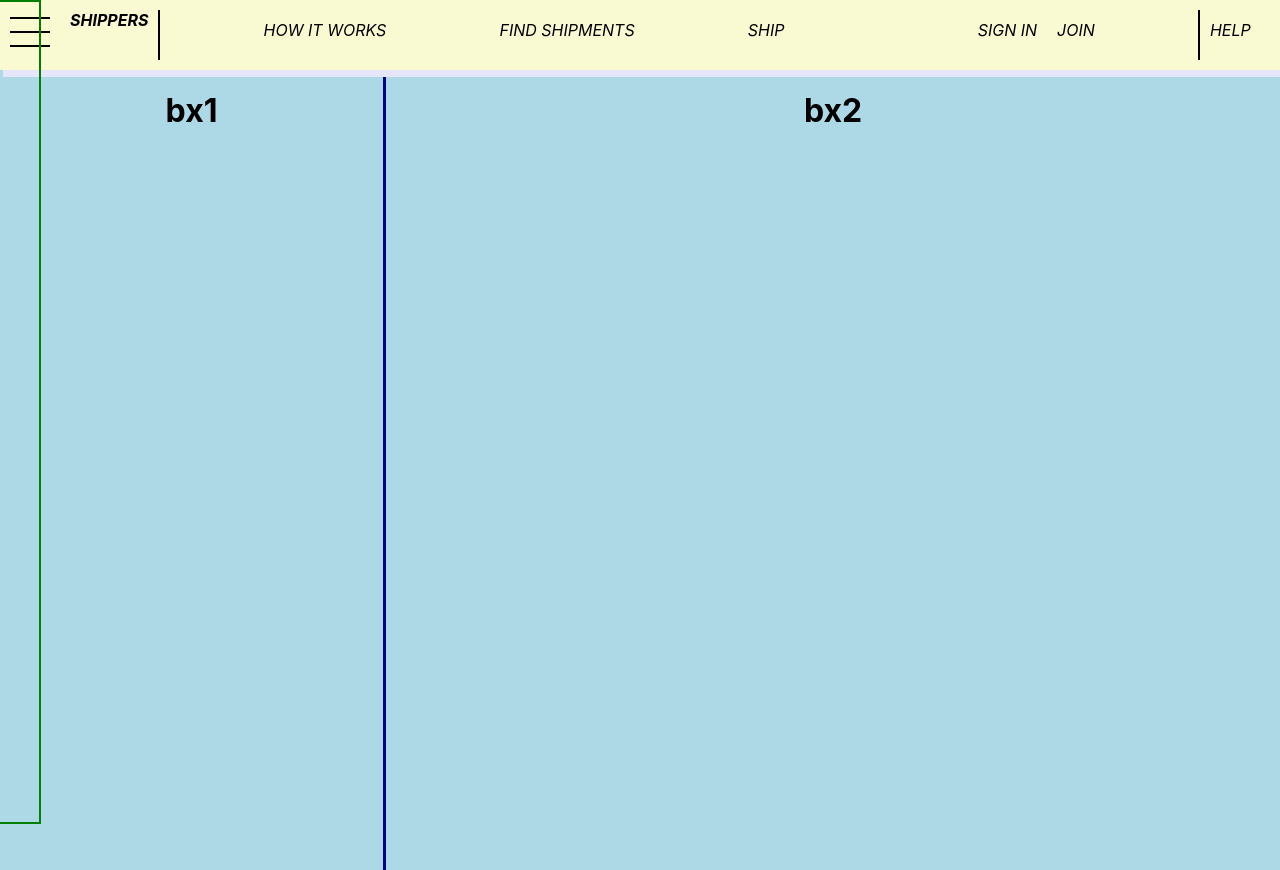
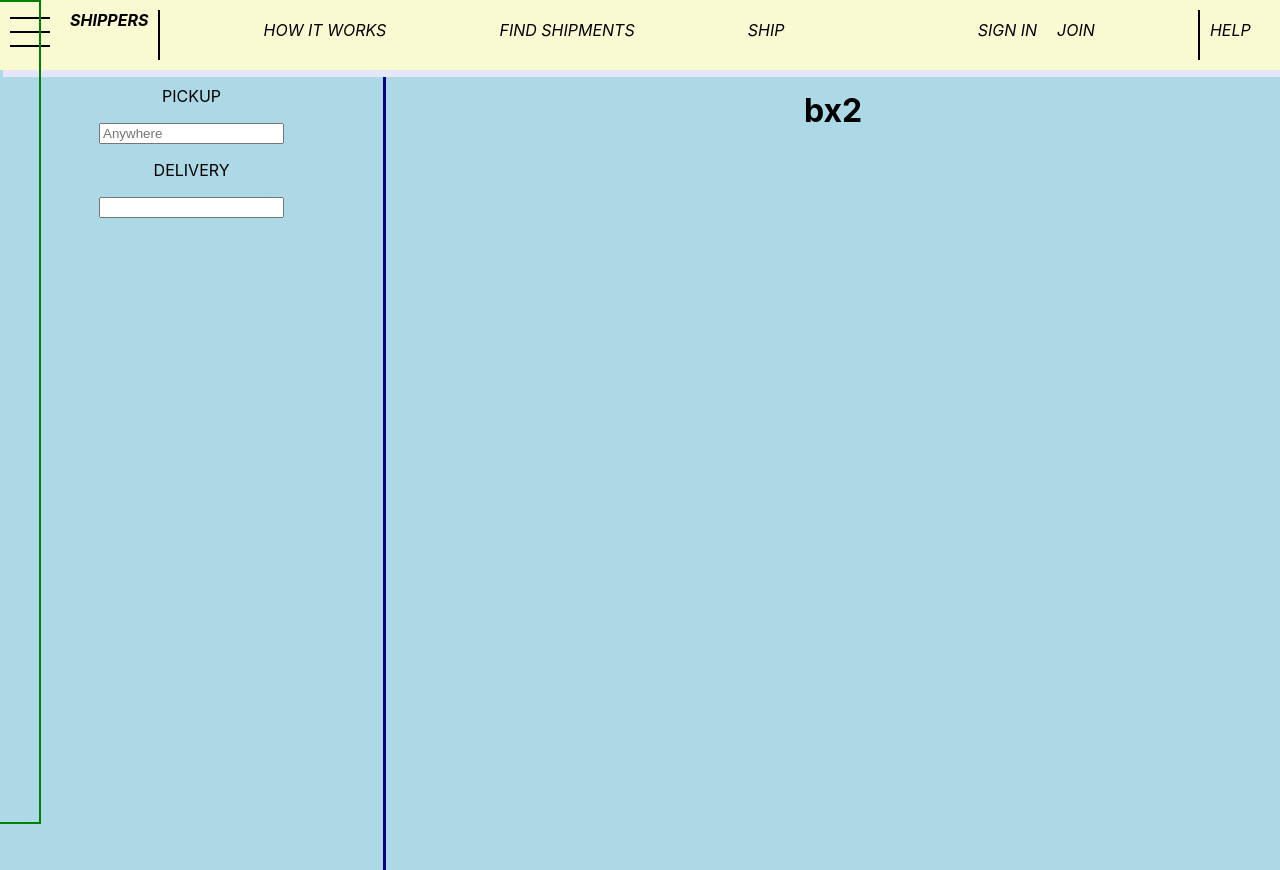
Before and after one commit to hillal20/shippers, a React (Create React App) app: page /find-shipments in a window 1280 px wide. Built offline with nearby package versions, Linux system fonts and the light colour scheme.

Commit message:
find shippments

```diff
--- a/src/navBar/elements/findShipments/findShipments.js
+++ b/src/navBar/elements/findShipments/findShipments.js
@@ -3,14 +3,31 @@ import NavBar from "../../navBar.js";
 class FindShipments extends Component {
   constructor(props) {
     super(props);
-    this.state = {};
+    this.state = {
+      pickupAdd: "",
+      deliveryAdd: ""
+    };
   }
+
+  addressInfo = e => {
+    this.setState({
+      [e.target.name]: e.target.value
+    });
+  };
 
   render() {
     return (
       <div className="findShipments">
         <div className="box-5">
-          <h1>bx1</h1>
+          <p>PICKUP</p>
+          <input
+            placeholder="Anywhere"
+            name="pickupAdd"
+            value={this.state.pickupAdd}
+            onChange={this.addressInfo}
+          />
+          <p>DELIVERY</p>
+          <input />
         </div>
         <div className="box-6">
           {" "}
```
